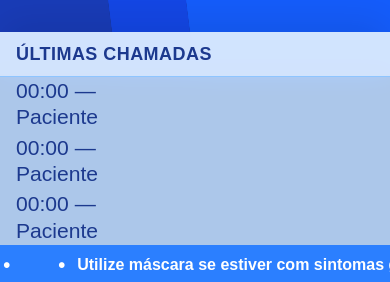
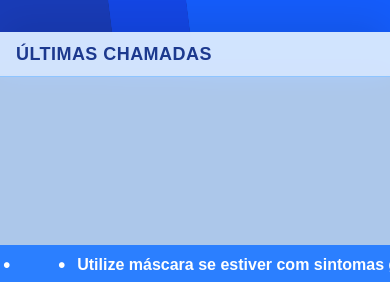
Before and after one commit to Caique7k/painel-esus, a Next.js app in the folder apps/panel/: page / in a window 390 px wide. Shown: the part 559-841 px from the top of the page. Built offline with nearby package versions, Linux system fonts and the light colour scheme; no server answers.

Commit message:
style: responsive history, schedules, names, and rooms

```diff
--- a/apps/panel/src/app/page.tsx
+++ b/apps/panel/src/app/page.tsx
@@ -353,18 +353,50 @@ export default function Home() {
         {/* ÁREA DAS CHAMADAS */}
         <div className="flex-1 px-2 pb-10 2xl:pb-13">
           {/* Grid restaurado para manter colunas horizontais e items-center para centralizar no vácuo do F11 */}
-          <div className="grid grid-cols-[2fr_auto_2fr_auto_2fr] h-full items-center">
+          <div className="grid grid-cols-[1fr_16fr_1.8fr] 2xl:grid-cols-[1fr_10fr_1.7fr] h-full items-center">
 
-            {/* COLUNA 1 */}
+            {/* COLUNA 1 - HORÁRIOS*/}
             <div className="flex flex-col gap-1 md:gap-2 2xl:gap-3 pl-2">
               <p className="text-[2.5vh] lg:text-[3vh] 2xl:text-[3.5vh] font-medium leading-tight">
-                00:00 — Paciente
+                {recentCalls[0]?.time ?? "\u00A0"}
               </p>
+
               <p className="text-[2.5vh] lg:text-[3vh] 2xl:text-[3.5vh] font-medium leading-tight">
-                00:00 — Paciente
+                {recentCalls[1]?.time ?? "\u00A0"}
               </p>
+
               <p className="text-[2.5vh] lg:text-[3vh] 2xl:text-[3.5vh] font-medium leading-tight">
-                00:00 — Paciente
+                {recentCalls[2]?.time ?? "\u00A0"}
+              </p>
+            </div>
+
+            {/* COLUNA 2 - PACIENTES */}
+            <div className="flex flex-col gap-1 md:gap-2 2xl:gap-3 pl-2">
+              <p className="text-[2.5vh] lg:text-[3vh] 2xl:text-[3.5vh] font-medium leading-tight">
+                {recentCalls[0]?.patientName ?? "\u00A0"}
+              </p>
+
+              <p className="text-[2.5vh] lg:text-[3vh] 2xl:text-[3.5vh] font-medium leading-tight">
+                {recentCalls[1]?.patientName ?? "\u00A0"}
+              </p>
+
+              <p className="text-[2.5vh] lg:text-[3vh] 2xl:text-[3.5vh] font-medium leading-tight">
+                {recentCalls[2]?.patientName ?? "\u00A0"}
+              </p>
+            </div>
+
+            {/* COLUNA 3 - SALAS */}
+            <div className="flex flex-col gap-1 md:gap-2 2xl:gap-3 pl-2">
+              <p className="text-[2.5vh] lg:text-[3vh] 2xl:text-[3.5vh] font-medium leading-tight">
+                {recentCalls[0]?.sector ?? "\u00A0"}
+              </p>
+
+              <p className="text-[2.5vh] lg:text-[3vh] 2xl:text-[3.5vh] font-medium leading-tight">
+                {recentCalls[1]?.sector ?? "\u00A0"}
+              </p>
+
+              <p className="text-[2.5vh] lg:text-[3vh] 2xl:text-[3.5vh] font-medium leading-tight">
+                {recentCalls[2]?.sector ?? "\u00A0"}
               </p>
             </div>
           </div>
```
